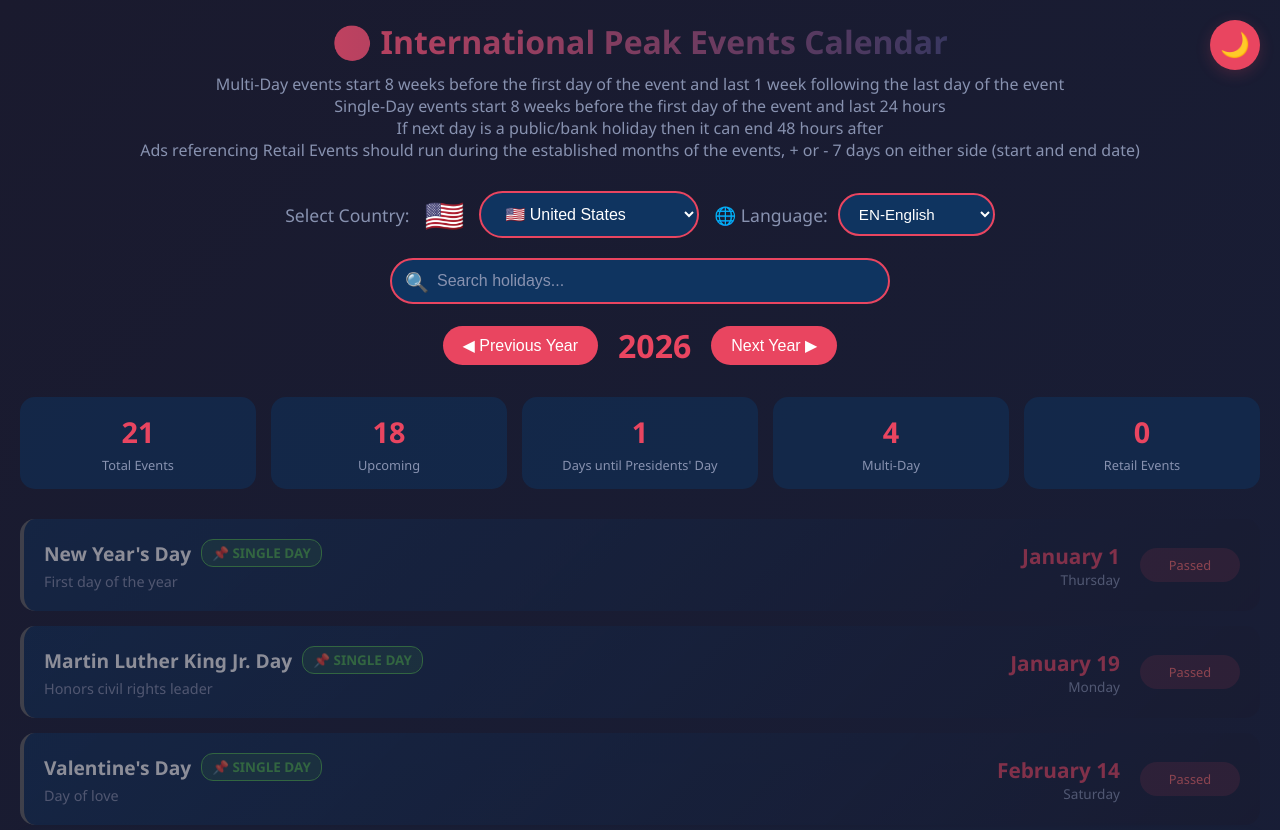
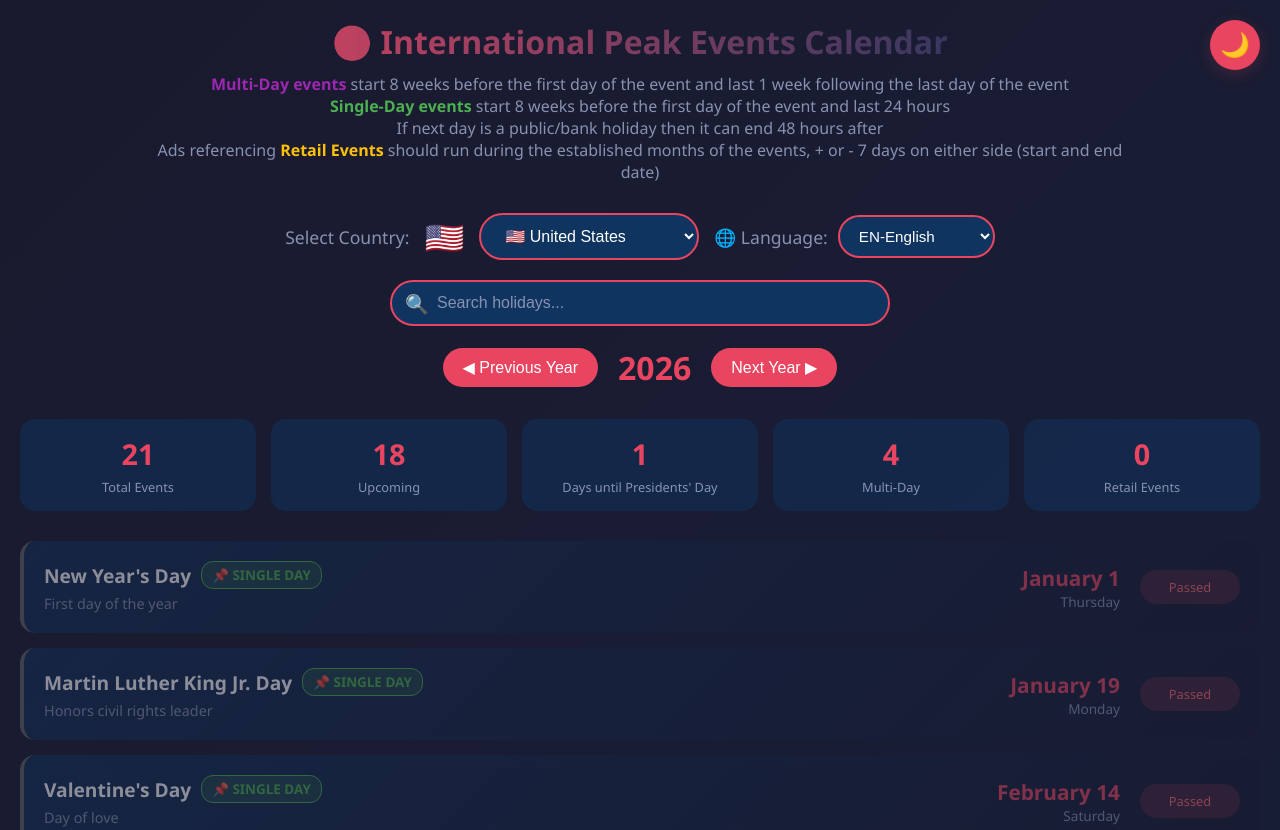
Before and after one commit to alomafai/peakevent, a plain HTML site: page index.html in a window 1280 px wide. Shown: the top 830 px of the page. Drawn offline with Linux system fonts and the light colour scheme.

Commit message:
Add files via upload

```diff
--- a/index.html
+++ b/index.html
@@ -60,6 +60,9 @@ body{font-family:'Segoe UI',Tahoma,Geneva,Verdana,sans-serif;background:linear-g
 .calendar-header{text-align:center;margin-bottom:30px}
 .calendar-header h1{font-size:2em;margin-bottom:10px;background:linear-gradient(90deg,var(--accent-primary),var(--accent-secondary));-webkit-background-clip:text;-webkit-text-fill-color:transparent;background-clip:text}
 .calendar-header p{color:var(--text-secondary);font-size:1em;display:block;margin-bottom:px}
+.text-multi{color:var(--accent-multi);font-weight:600}
+.text-single{color:var(--accent-single);font-weight:600}
+.text-retail{color:var(--accent-placeholder);font-weight:600}
 
 /* Theme Toggle */
 .theme-toggle{position:fixed;top:20px;right:20px;background:var(--accent-primary);border:none;color:white;width:50px;height:50px;border-radius:50%;cursor:pointer;font-size:1.5em;transition:all 0.3s ease;box-shadow:0 4px 15px var(--shadow-color);z-index:1000;display:flex;align-items:center;justify-content:center}
@@ -257,10 +260,10 @@ const translations = {
 },
         // Titles
         calendarTitle: "🌍 International Peak Events Calendar",
-        calendarSubtitle1: "Multi-Day events start 8 weeks before the first day of the event and last 1 week following the last day of the event",
-        calendarSubtitle2: "Single-Day events start 8 weeks before the first day of the event and last 24 hours",
+       calendarSubtitle1: '<span class="text-multi">Multi-Day events</span> start 8 weeks before the first day of the event and last 1 week following the last day of the event',
+        calendarSubtitle2: '<span class="text-single">Single-Day events</span> start 8 weeks before the first day of the event and last 24 hours',
         calendarSubtitle3: "If next day is a public/bank holiday then it can end 48 hours after",
-        calendarSubtitle4: "Ads referencing Retail Events should run during the established months of the events, + or - 7 days on either side (start and end date)",
+        calendarSubtitle4: 'Ads referencing <span class="text-retail">Retail Events</span> should run during the established months of the events, + or - 7 days on either side (start and end date)',
 
         // UI Labels
         selectCountry: "Select Country:",
@@ -505,10 +508,10 @@ const translations = {
 },
         // Titles
         calendarTitle: "🌍 Calendario Internacional de Eventos Principales",
-        calendarSubtitle1: "Los eventos de varios días comienzan 8 semanas antes del primer día del evento y duran 1 semana después del último día del evento",
-        calendarSubtitle2: "Los eventos de un solo día comienzan 8 semanas antes del primer día del evento y duran 24 horas",
+        calendarSubtitle1: 'Los <span class="text-multi">eventos de varios días</span> comienzan 8 semanas antes del primer día del evento y duran 1 semana después del último día del evento',
+        calendarSubtitle2: 'Los <span class="text-single">eventos de un solo día</span> comienzan 8 semanas antes del primer día del evento y duran 24 horas',
         calendarSubtitle3: "Si el día siguiente es un día festivo/feriado bancario, puede terminar 48 horas después",
-        calendarSubtitle4: "Los anuncios que hacen referencia a Eventos Comerciales deben publicarse durante los meses establecidos de los eventos, + o - 7 días a cada lado (fecha de inicio y finalización)",
+        calendarSubtitle4: 'Los anuncios que hacen referencia a <span class="text-retail">Eventos Comerciales</span> deben publicarse durante los meses establecidos de los eventos, + o - 7 días a cada lado (fecha de inicio y finalización)',
 
         // UI Labels
         selectCountry: "Seleccionar País:",
@@ -753,10 +756,10 @@ const translations = {
 },
         // Titles
         calendarTitle: "🌍 Calendário Internacional de Eventos Principais",
-        calendarSubtitle1: "Eventos de vários dias começam 8 semanas antes do primeiro dia do evento e duram 1 semana após o último dia do evento",
-        calendarSubtitle2: "Eventos de um único dia começam 8 semanas antes do primeiro dia do evento e duram 24 horas",
+        calendarSubtitle1: '<span class="text-multi">Eventos de vários dias</span> começam 8 semanas antes do primeiro dia do evento e duram 1 semana após o último dia do evento',
+        calendarSubtitle2: '<span class="text-single">Eventos de um único dia</span> começam 8 semanas antes do primeiro dia do evento e duram 24 horas',
         calendarSubtitle3: "Se o dia seguinte for um feriado público/bancário, pode terminar 48 horas depois",
-        calendarSubtitle4: "Anúncios que fazem referência a Eventos de Varejo devem ser veiculados durante os meses estabelecidos dos eventos, + ou - 7 dias de cada lado (data de início e término)",
+        calendarSubtitle4: 'Anúncios que fazem referência a <span class="text-retail">Eventos de Varejo</span> devem ser veiculados durante os meses estabelecidos dos eventos, + ou - 7 dias de cada lado (data de início e término)',
 
         // UI Labels
         selectCountry: "Selecionar País:",
@@ -1001,10 +1004,10 @@ const translations = {
 },
         // Titles
         calendarTitle: "🌍 Calendrier International des Événements Principaux",
-        calendarSubtitle1: "Les événements de plusieurs jours commencent 8 semaines avant le premier jour de l'événement et durent 1 semaine après le dernier jour de l'événement",
-        calendarSubtitle2: "Les événements d'une journée commencent 8 semaines avant le premier jour de l'événement et durent 24 heures",
+        calendarSubtitle1: 'Les <span class="text-multi">événements de plusieurs jours</span> commencent 8 semaines avant le premier jour de l\'événement et durent 1 semaine après le dernier jour de l\'événement',
+        calendarSubtitle2: 'Les <span class="text-single">événements d\'une journée</span> commencent 8 semaines avant le premier jour de l\'événement et durent 24 heures',
         calendarSubtitle3: "Si le jour suivant est un jour férié, l'événement peut se terminer 48 heures après",
-        calendarSubtitle4: "Les publicités faisant référence aux Événements Commerciaux doivent être diffusées pendant les mois établis des événements, + ou - 7 jours de chaque côté (date de début et de fin)",
+        calendarSubtitle4: 'Les publicités faisant référence aux <span class="text-retail">Événements Commerciaux</span> doivent être diffusées pendant les mois établis des événements, + ou - 7 jours de chaque côté (date de début et de fin)',
 
         // UI Labels
         selectCountry: "Sélectionner le pays:",
@@ -1249,10 +1252,10 @@ const translations = {
 },
         // Titles
         calendarTitle: "🌍 Internationaler Kalender für Hauptereignisse",
-        calendarSubtitle1: "Mehrtägige Veranstaltungen beginnen 8 Wochen vor dem ersten Tag der Veranstaltung und dauern 1 Woche nach dem letzten Tag der Veranstaltung",
-        calendarSubtitle2: "Eintägige Veranstaltungen beginnen 8 Wochen vor dem ersten Tag der Veranstaltung und dauern 24 Stunden",
+        calendarSubtitle1: '<span class="text-multi">Mehrtägige Veranstaltungen</span> beginnen 8 Wochen vor dem ersten Tag der Veranstaltung und dauern 1 Woche nach dem letzten Tag der Veranstaltung',
+        calendarSubtitle2: '<span class="text-single">Eintägige Veranstaltungen</span> beginnen 8 Wochen vor dem ersten Tag der Veranstaltung und dauern 24 Stunden',
         calendarSubtitle3: "Wenn der nächste Tag ein Feiertag ist, kann die Veranstaltung 48 Stunden später enden",
-        calendarSubtitle4: "Anzeigen, die sich auf Verkaufsveranstaltungen beziehen, sollten während der festgelegten Monate der Veranstaltungen geschaltet werden, + oder - 7 Tage auf beiden Seiten (Start- und Enddatum)",
+        calendarSubtitle4: 'Anzeigen, die sich auf <span class="text-retail">Verkaufsveranstaltungen</span> beziehen, sollten während der festgelegten Monate der Veranstaltungen geschaltet werden, + oder - 7 Tage auf beiden Seiten (Start- und Enddatum)',
 
         // UI Labels
         selectCountry: "Land auswählen:",
@@ -1498,10 +1501,10 @@ const translations = {
 
         // Title
         calendarTitle: "🌍 Calendario Internazionale degli Eventi Principali",
-        calendarSubtitle1: "Gli eventi di più giorni iniziano 8 settimane prima del primo giorno dell'evento e durano 1 settimana dopo l'ultimo giorno dell'evento",
-        calendarSubtitle2: "Gli eventi di un solo giorno iniziano 8 settimane prima del primo giorno dell'evento e durano 24 ore",
+        calendarSubtitle1: 'Gli <span class="text-multi">eventi di più giorni</span> iniziano 8 settimane prima del primo giorno dell\'evento e durano 1 settimana dopo l\'ultimo giorno dell\'evento',
+        calendarSubtitle2: 'Gli <span class="text-single">eventi di un solo giorno</span> iniziano 8 settimane prima del primo giorno dell\'evento e durano 24 ore',
         calendarSubtitle3: "Se il giorno successivo è un giorno festivo, l'evento può terminare 48 ore dopo",
-        calendarSubtitle4: "Gli annunci che fanno riferimento a Eventi Commerciali dovrebbero essere pubblicati durante i mesi stabiliti degli eventi, + o - 7 giorni su entrambi i lati (data di inizio e fine)",
+        calendarSubtitle4: 'Gli annunci che fanno riferimento a <span class="text-retail">Eventi Commerciali</span> dovrebbero essere pubblicati durante i mesi stabiliti degli eventi, + o - 7 giorni su entrambi i lati (data di inizio e fine)',
 
         // UI Labels
         selectCountry: "Seleziona Paese:",
@@ -1747,10 +1750,10 @@ const translations = {
 
         // Titles
         calendarTitle: "🌍 国際ピークイベントカレンダー",
-        calendarSubtitle1: "複数日イベントはイベント初日の8週間前に開始し、最終日から1週間後まで続きます",
-        calendarSubtitle2: "単日イベントはイベント初日の8週間前に開始し、24時間続きます",
+        calendarSubtitle1: '<span class="text-multi">複数日イベント</span>はイベント初日の8週間前に開始し、最終日から1週間後まで続きます',
+        calendarSubtitle2: '<span class="text-single">単日イベント</span>はイベント初日の8週間前に開始し、24時間続きます',
         calendarSubtitle3: "翌日が祝日の場合、48時間後に終了することができます",
-        calendarSubtitle4: "小売イベントに言及する広告は、イベントの設定された月の間に掲載する必要があります。開始日と終了日の前後7日間の余裕があります",
+        calendarSubtitle4: '<span class="text-retail">小売イベント</span>に言及する広告は、イベントの設定された月の間に掲載する必要があります。開始日と終了日の前後7日間の余裕があります',
 
         // UI Labels
         selectCountry: "国を選択:",
@@ -1996,10 +1999,10 @@ const translations = {
 
         // Titles
         calendarTitle: "🌍 Internationale Kalender voor Belangrijke Evenementen",
-        calendarSubtitle1: "Meerdaagse evenementen beginnen 8 weken voor de eerste dag van het evenement en duren 1 week na de laatste dag van het evenement",
-        calendarSubtitle2: "Eendaagse evenementen beginnen 8 weken voor de eerste dag van het evenement en duren 24 uur",
+        calendarSubtitle1: '<span class="text-multi">Meerdaagse evenementen</span> beginnen 8 weken voor de eerste dag van het evenement en duren 1 week na de laatste dag van het evenement',
+        calendarSubtitle2: '<span class="text-single">Eendaagse evenementen</span> beginnen 8 weken voor de eerste dag van het evenement en duren 24 uur',
         calendarSubtitle3: "Als de volgende dag een feestdag is, kan het evenement 48 uur later eindigen",
-        calendarSubtitle4: "Advertenties die verwijzen naar Winkelevenementen moeten worden weergegeven tijdens de vastgestelde maanden van de evenementen, + of - 7 dagen aan beide zijden (start- en einddatum)",
+        calendarSubtitle4: 'Advertenties die verwijzen naar <span class="text-retail">Winkelevenementen</span> moeten worden weergegeven tijdens de vastgestelde maanden van de evenementen, + of - 7 dagen aan beide zijden (start- en einddatum)',
 
         // UI Labels
         selectCountry: "Selecteer Land:",
@@ -2245,10 +2248,10 @@ const translations = {
 
         // Title
         calendarTitle: "🌍 Internationell Kalender för Huvudevenemang",
-        calendarSubtitle1: "Flerdagars evenemang börjar 8 veckor före evenemangets första dag och varar 1 vecka efter evenemangets sista dag",
-        calendarSubtitle2: "Endags evenemang börjar 8 veckor före evenemangets första dag och varar 24 timmar",
+        calendarSubtitle1: '<span class="text-multi">Flerdagars evenemang</span> börjar 8 veckor före evenemangets första dag och varar 1 vecka efter evenemangets sista dag',
+        calendarSubtitle2: '<span class="text-single">Endags evenemang</span> börjar 8 veckor före evenemangets första dag och varar 24 timmar',
         calendarSubtitle3: "Om nästa dag är en helgdag kan evenemanget sluta 48 timmar senare",
-        calendarSubtitle4: "Annonser som refererar till Detaljhandelsevenemang bör visas under de fastställda månaderna för evenemangen, + eller - 7 dagar på vardera sidan (start- och slutdatum)",
+        calendarSubtitle4: 'Annonser som refererar till <span class="text-retail">Detaljhandelsevenemang</span> bör visas under de fastställda månaderna för evenemangen, + eller - 7 dagar på vardera sidan (start- och slutdatum)',
 
         // UI Labels
         selectCountry: "Välj Land:",
@@ -2493,10 +2496,10 @@ zh: {
 
     // Titles
     calendarTitle: "🌍 国际重大活动日历",
-    calendarSubtitle1: "多日活动在活动首日前8周开始，并在活动最后一天后持续1周",
-    calendarSubtitle2: "单日活动在活动首日前8周开始，持续24小时",
+    calendarSubtitle1: '<span class="text-multi">多日活动</span>在活动首日前8周开始，并在活动最后一天后持续1周',
+    calendarSubtitle2: '<span class="text-single">单日活动</span>在活动首日前8周开始，持续24小时',
     calendarSubtitle3: "如果第二天是公共/银行假日，则可在48小时后结束",
-    calendarSubtitle4: "引用零售活动的广告应在活动的既定月份期间投放，起止日期前后各 + 或 - 7天",
+    calendarSubtitle4: '引用<span class="text-retail">零售活动</span>的广告应在活动的既定月份期间投放，起止日期前后各 + 或 - 7天',
 
     // UI Labels
     selectCountry: "选择国家：",
@@ -2856,17 +2859,16 @@ function updateUILanguage() {
     if (calendarTitle) calendarTitle.textContent = t('calendarTitle');
 
     const calendarSubtitle1 = document.getElementById('calendarSubtitle1');
-    if (calendarSubtitle1) calendarSubtitle1.textContent = t('calendarSubtitle1');
+    if (calendarSubtitle1) calendarSubtitle1.innerHTML = t('calendarSubtitle1');
 
     const calendarSubtitle2 = document.getElementById('calendarSubtitle2');
-    if (calendarSubtitle2) calendarSubtitle2.textContent = t('calendarSubtitle2');
+    if (calendarSubtitle2) calendarSubtitle2.innerHTML = t('calendarSubtitle2');
 
     const calendarSubtitle3 = document.getElementById('calendarSubtitle3');
     if (calendarSubtitle3) calendarSubtitle3.textContent = t('calendarSubtitle3');
 
     const calendarSubtitle4 = document.getElementById('calendarSubtitle4');
-    if (calendarSubtitle4) calendarSubtitle4
-        .textContent = t('calendarSubtitle4');
+    if (calendarSubtitle4) calendarSubtitle4.innerHTML = t('calendarSubtitle4');
 
     // Update country dropdown
     updateCountryDropdown();
```
